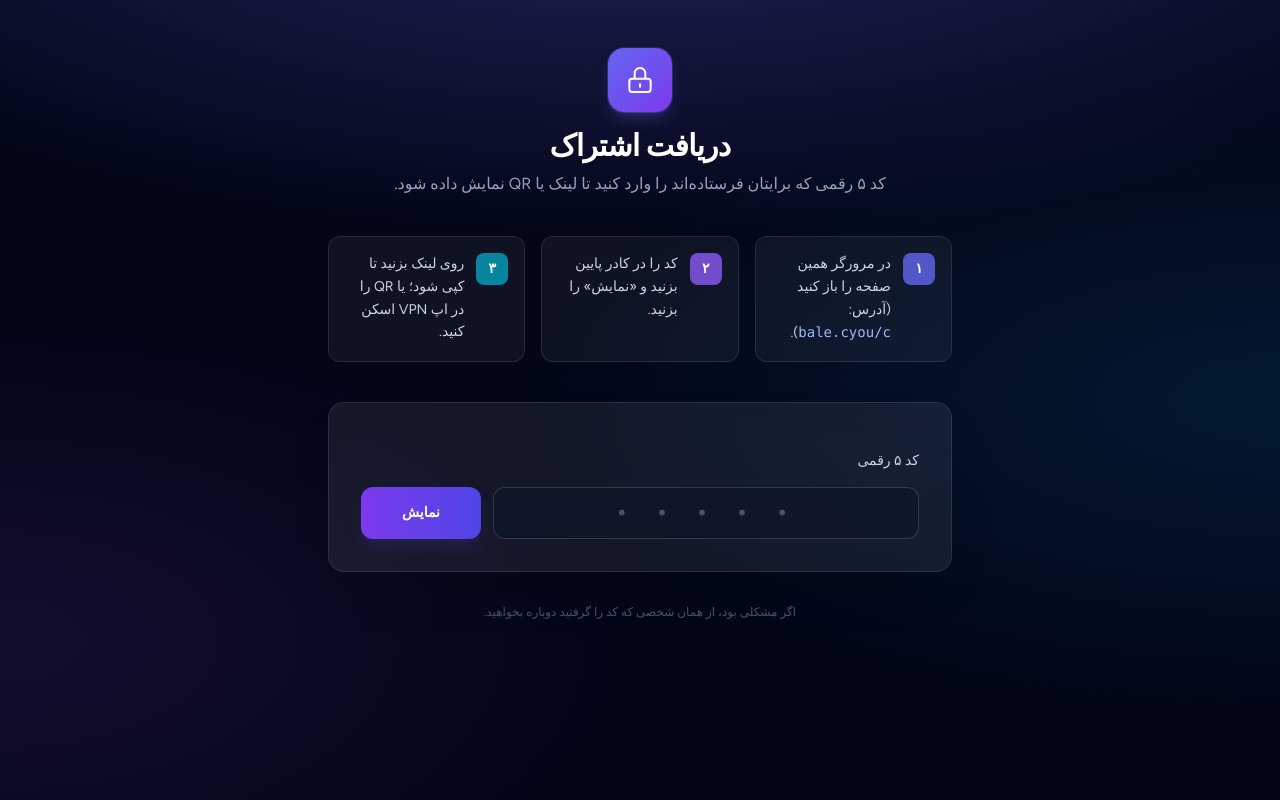
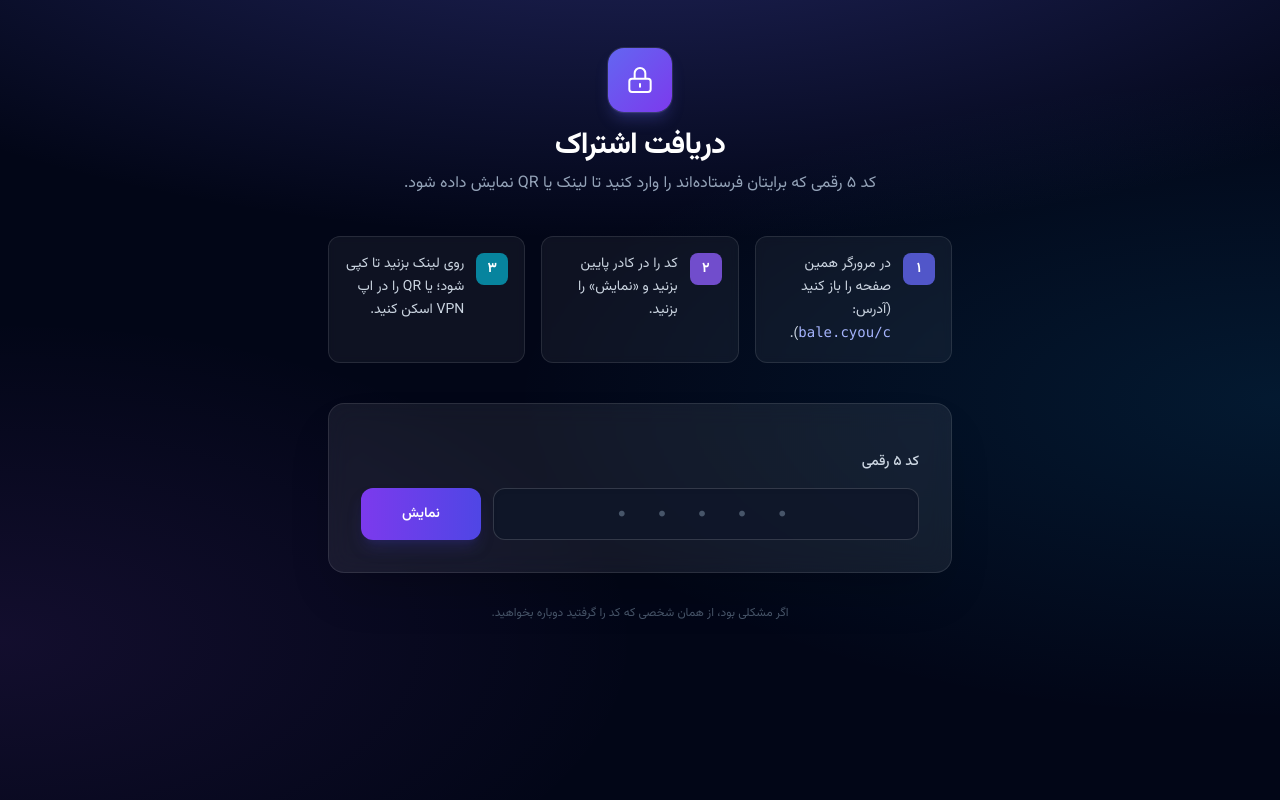
Before and after one commit to letmefind/V2rayMarket, a Laravel app: page /c in a window 1280 px wide. Run offline with Laravel 12, Linux system fonts and the light colour scheme; data that the repository does not hold is empty; some libraries are stand-ins or nearby versions.

Commit message:
style(service-share): use Vazirmatn for Persian typography on pickup page
Made-with: Cursor

```diff
--- a/resources/views/layouts/service-share.blade.php
+++ b/resources/views/layouts/service-share.blade.php
@@ -20,14 +20,22 @@
             tailwind.config = {
                 theme: {
                     extend: {
-                        fontFamily: { sans: ['Figtree', 'ui-sans-serif', 'system-ui', 'sans-serif'] },
+                        fontFamily: {
+                            sans: ['Vazirmatn', 'Tahoma', 'Segoe UI', 'system-ui', 'sans-serif'],
+                        },
                     },
                 },
             };
         </script>
     @endif
-    <link rel="preconnect" href="https://fonts.bunny.net">
-    <link href="https://fonts.bunny.net/css?family=figtree:400,500,600,700&display=swap" rel="stylesheet">
+    <link rel="preconnect" href="https://fonts.bunny.net" crossorigin>
+    <link href="https://fonts.bunny.net/css?family=vazirmatn:300,400,500,600,700&display=swap" rel="stylesheet">
+    {{-- فونت فارسی؛ با !important روی CSS اپ اصلی هم غلبه می‌کند --}}
+    <style>
+        html, body {
+            font-family: 'Vazirmatn', Tahoma, 'Segoe UI', system-ui, sans-serif !important;
+        }
+    </style>
 </head>
 <body class="font-sans antialiased text-slate-100 min-h-screen selection:bg-indigo-500/30">
     {{ $slot }}
```
